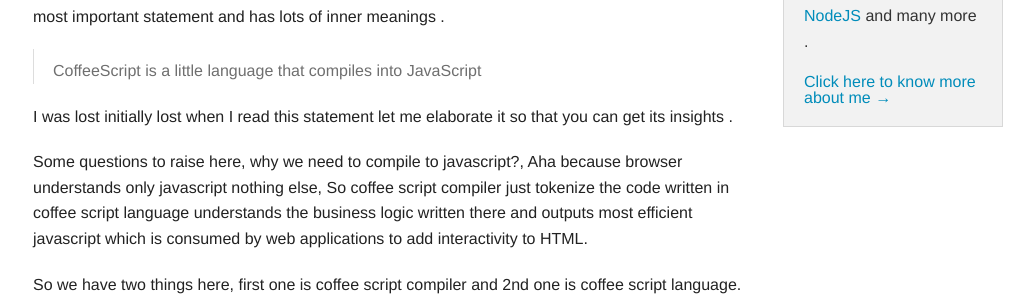
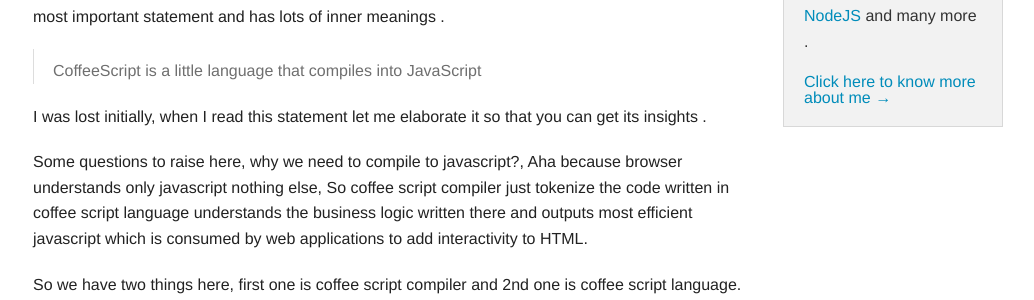
Before and after one commit to aravind666/aravind666.github.io, a Jekyll site: the page built from _posts/2014-08-06-coffee-script-stater.html, in a window 1280 px wide. Shown: the part 549-849 px from the top of the page, without its empty margins (122-1156 px from the left). Built offline with Jekyll 4.4.1, drawn with Linux system fonts in a browser that asks for light colours; nearby versions of some CDN libraries; Markdown is read by kramdown in place of the engine named in the settings; some of the changed text lies outside the part shown.

Commit message:
corrected spellings

```diff
--- a/_posts/2014-08-06-coffee-script-stater.html
+++ b/_posts/2014-08-06-coffee-script-stater.html
@@ -36,7 +36,7 @@ tags : "Javascript,coffeescript,MVC,IIFE,framework"
     CoffeeScript is a little language that compiles into JavaScript
 </blockquote>
 <p>
-I was lost initially lost when I read this statement  let me elaborate it so that you can get its insights . </p>
+I was lost initially, when I read this statement  let me elaborate it so that you can get its insights . </p>
 <p>
 Some questions to raise here, why we need to compile to javascript?, Aha because browser understands only javascript nothing else, So coffee script compiler just tokenize the code written in coffee script language understands the business logic written there and outputs most efficient javascript which is consumed by web applications to add interactivity to HTML. </p>
 <p>
```
Also changed, not shown: other parts of _posts/2014-08-06-coffee-script-stater.html (+1 -1 lines).
